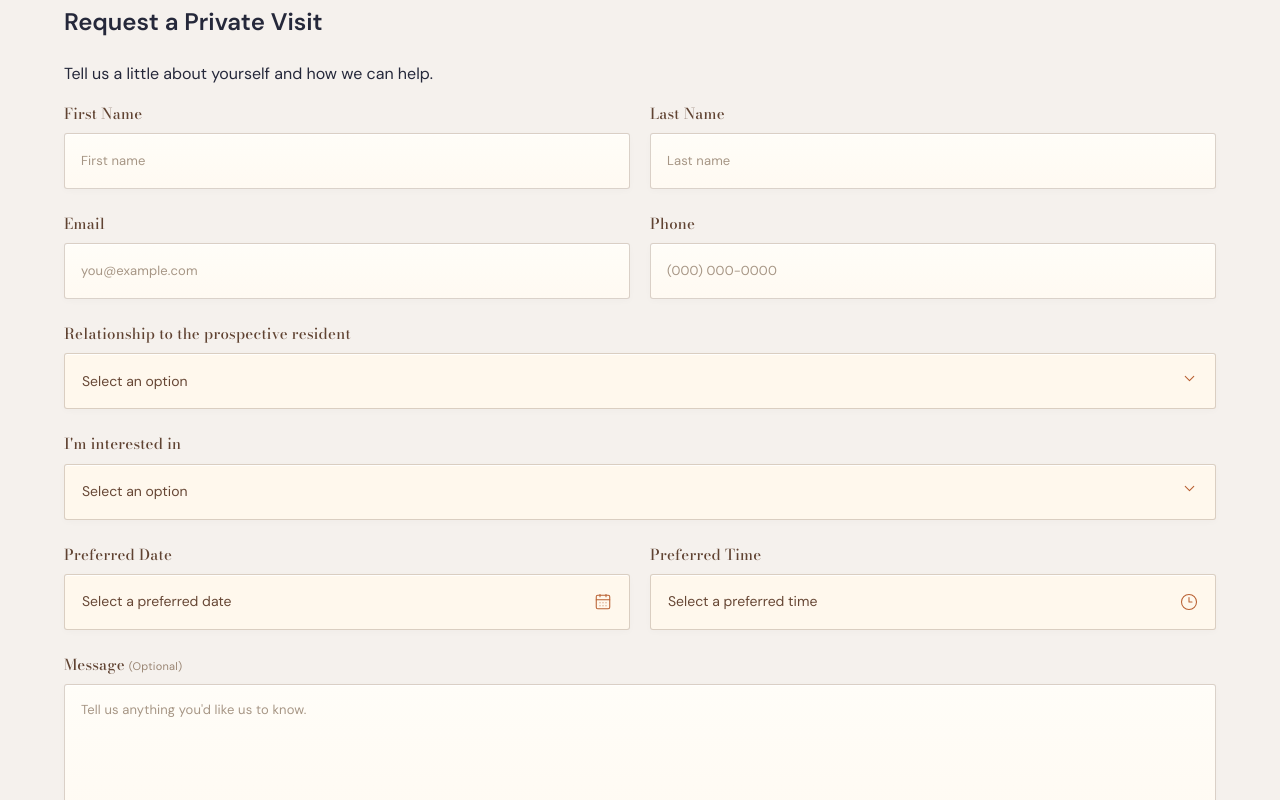
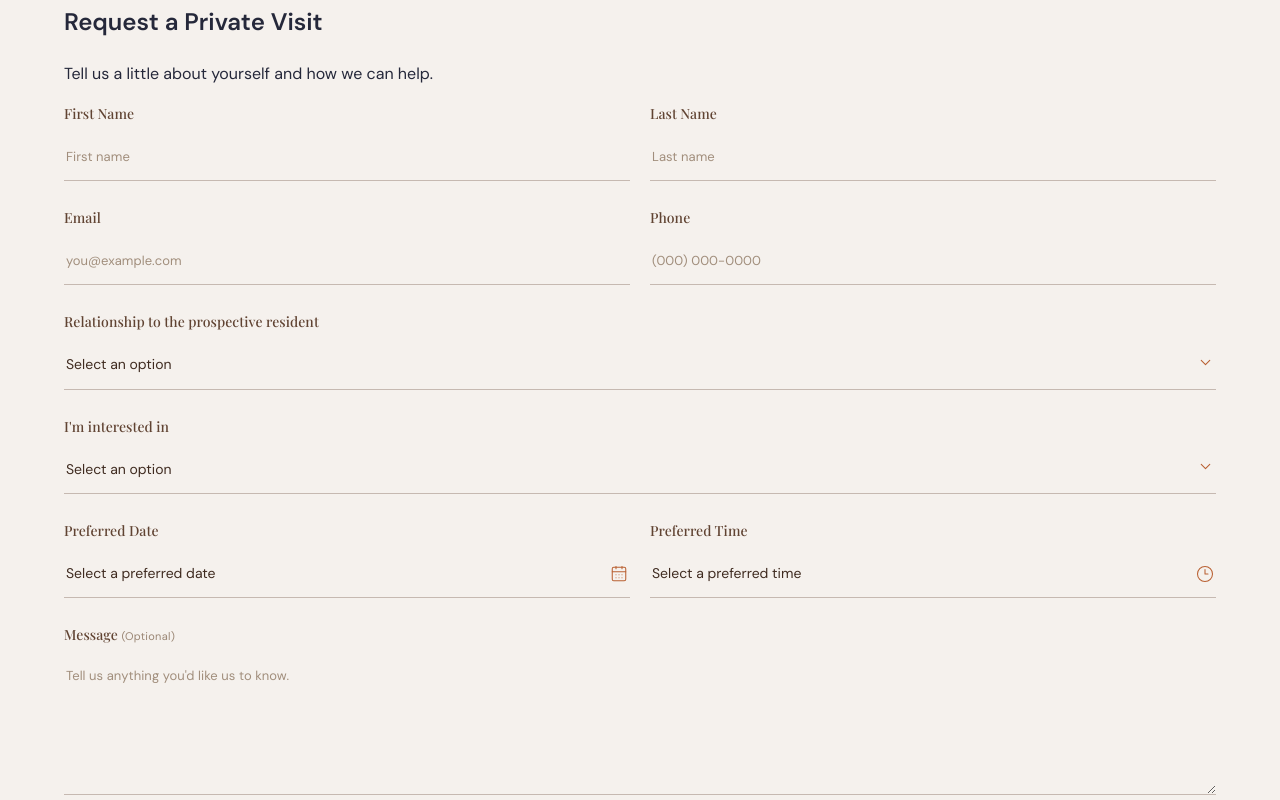
Before and after one commit to mteshome-gtech/cornerstone-senior-living, a Next.js app: page /contact in a window 1280 px wide. Shown: the part 720-1520 px from the top of the page. Built offline with nearby package versions, Linux system fonts and the light colour scheme.

Commit message:
Form UI Elements Updated

```diff
--- a/app/globals.css
+++ b/app/globals.css
@@ -1920,3 +1920,178 @@ button {
     transition: none !important;
   }
 }
+
+/* =========================================================
+   CORNER STONE — UNDERLINED EDITORIAL FORM
+   Inputs and selectors use the site's Playfair Display / DM Sans pairing.
+   Only affects the contact form; dropdown panels remain below their triggers.
+   ========================================================= */
+.contact-form {
+  --contact-rule: rgba(96, 67, 50, 0.32);
+  --contact-rule-hover: rgba(185, 96, 50, 0.68);
+  --contact-rule-focus: #b96032;
+  gap: 27px;
+  font-family: var(--sans, "DM Sans", Arial, sans-serif);
+}
+
+.contact-form .form-field {
+  gap: 8px;
+}
+
+.contact-form .form-field > label {
+  color: var(--contact-walnut, #604332);
+  font-family: var(--serif, "Playfair Display", Georgia, serif);
+  font-size: 14px;
+  font-weight: 500;
+  letter-spacing: 0.005em;
+  line-height: 1.45;
+}
+
+.contact-form .form-field > label span {
+  font-family: var(--sans, "DM Sans", Arial, sans-serif);
+}
+
+.contact-form .form-field > input:not([type="hidden"]),
+.contact-form .form-field > textarea {
+  width: 100%;
+  min-width: 0;
+  border: 0;
+  border-bottom: 1px solid var(--contact-rule);
+  border-radius: 0;
+  background: transparent;
+  color: var(--contact-walnut-deep, #3f2b20);
+  font-family: var(--sans, "DM Sans", Arial, sans-serif);
+  font-size: 14px;
+  font-weight: 400;
+  letter-spacing: 0.005em;
+  line-height: 1.7;
+  box-shadow: none;
+  transition: border-color 220ms ease, background-color 220ms ease, box-shadow 220ms ease;
+  -webkit-appearance: none;
+  appearance: none;
+}
+
+.contact-form .form-field > input:not([type="hidden"]) {
+  min-height: 49px;
+  padding: 11px 2px 10px;
+}
+
+.contact-form .form-field > textarea {
+  min-height: 105px;
+  padding: 12px 2px 10px;
+  resize: vertical;
+  border-bottom: 1px solid var(--contact-rule);
+}
+
+.contact-form .form-field > input::placeholder,
+.contact-form .form-field > textarea::placeholder {
+  color: #a18e7c;
+  opacity: 1;
+  font-size: 13px;
+  letter-spacing: 0.005em;
+}
+
+.contact-form .form-field > input:not([type="hidden"]):hover,
+.contact-form .form-field > textarea:hover {
+  border-bottom-color: var(--contact-rule-hover);
+  background: rgba(185, 96, 50, 0.025);
+  box-shadow: 0 1px 0 rgba(185, 96, 50, 0.04);
+}
+
+.contact-form .form-field > input:not([type="hidden"]):focus,
+.contact-form .form-field > textarea:focus {
+  border-bottom: 1.5px solid var(--contact-rule-focus);
+  outline: none;
+  background: rgba(255, 250, 242, 0.42);
+  box-shadow: 0 1px 0 rgba(185, 96, 50, 0.13);
+}
+
+.contact-form .form-field > input:not([type="hidden"]):focus-visible,
+.contact-form .form-field > textarea:focus-visible {
+  outline: none;
+}
+
+.contact-form .form-field > input:invalid:not(:placeholder-shown) {
+  border-bottom-color: #a94e32;
+}
+
+.contact-form .form-field > input:-webkit-autofill,
+.contact-form .form-field > input:-webkit-autofill:hover,
+.contact-form .form-field > input:-webkit-autofill:focus {
+  -webkit-text-fill-color: var(--contact-walnut-deep, #3f2b20);
+  box-shadow: 0 1px 0 var(--contact-rule) inset;
+  transition: background-color 9999s ease-out;
+}
+
+/* Dropdown/date/time triggers are understated underlined controls. */
+.contact-form .luxury-select__trigger,
+.contact-form .luxury-picker__trigger {
+  min-height: 49px;
+  padding: 11px 2px 10px;
+  border: 0;
+  border-bottom: 1px solid var(--contact-rule);
+  border-radius: 0;
+  background: transparent;
+  color: var(--contact-walnut-deep, #3f2b20);
+  font-family: var(--sans, "DM Sans", Arial, sans-serif);
+  font-size: 14px;
+  box-shadow: none;
+  transition: border-color 220ms ease, background-color 220ms ease, box-shadow 220ms ease;
+}
+
+.contact-form .luxury-select__trigger:hover,
+.contact-form .luxury-picker__trigger:hover {
+  border-color: transparent;
+  border-bottom-color: var(--contact-rule-hover);
+  background: rgba(185, 96, 50, 0.025);
+  box-shadow: 0 1px 0 rgba(185, 96, 50, 0.04);
+}
+
+.contact-form .luxury-select__trigger:focus,
+.contact-form .luxury-picker__trigger:focus,
+.contact-form .luxury-select__trigger[data-state="open"] {
+  border-color: transparent;
+  border-bottom: 1.5px solid var(--contact-rule-focus);
+  outline: none;
+  background: rgba(255, 250, 242, 0.42);
+  box-shadow: 0 1px 0 rgba(185, 96, 50, 0.13);
+}
+
+.contact-form .luxury-select__trigger:focus-visible,
+.contact-form .luxury-picker__trigger:focus-visible {
+  outline: none;
+}
+
+/* Preserve accessible focus on actual menu options and keep panels below the line. */
+.contact-form .luxury-select__content,
+.contact-form .luxury-calendar,
+.contact-form .luxury-time {
+  z-index: 50;
+}
+
+.contact-form .luxury-select__trigger--selected,
+.contact-form .luxury-picker__trigger--selected {
+  color: var(--contact-walnut-deep, #3f2b20);
+}
+
+.contact-form .contact-form__submit .button--dark {
+  font-family: var(--sans, "DM Sans", Arial, sans-serif);
+}
+
+@media (max-width: 640px) {
+  .contact-form .form-field > input:not([type="hidden"]),
+  .contact-form .form-field > textarea,
+  .contact-form .luxury-select__trigger,
+  .contact-form .luxury-picker__trigger {
+    min-height: 49px;
+  }
+}
+
+@media (prefers-reduced-motion: reduce) {
+  .contact-form .form-field > input:not([type="hidden"]),
+  .contact-form .form-field > textarea,
+  .contact-form .luxury-select__trigger,
+  .contact-form .luxury-picker__trigger {
+    transition: none !important;
+  }
+}
```
